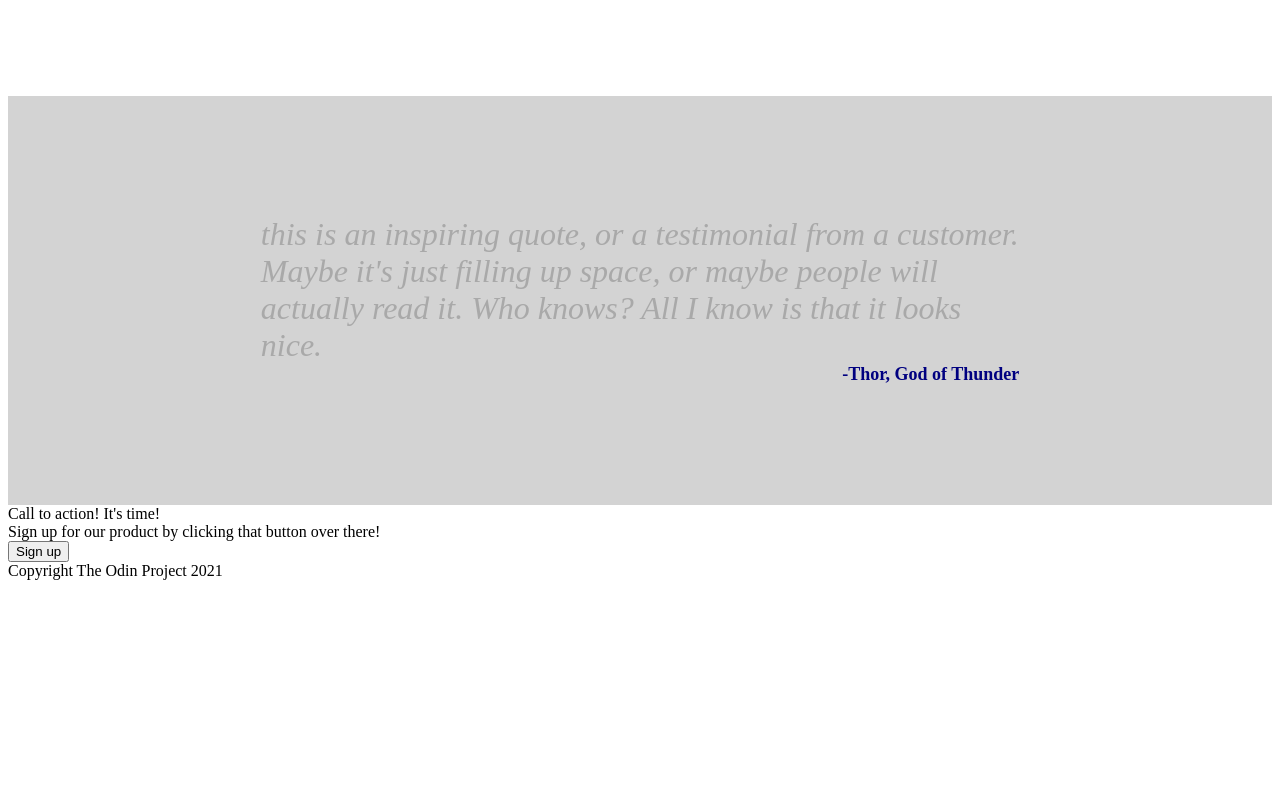
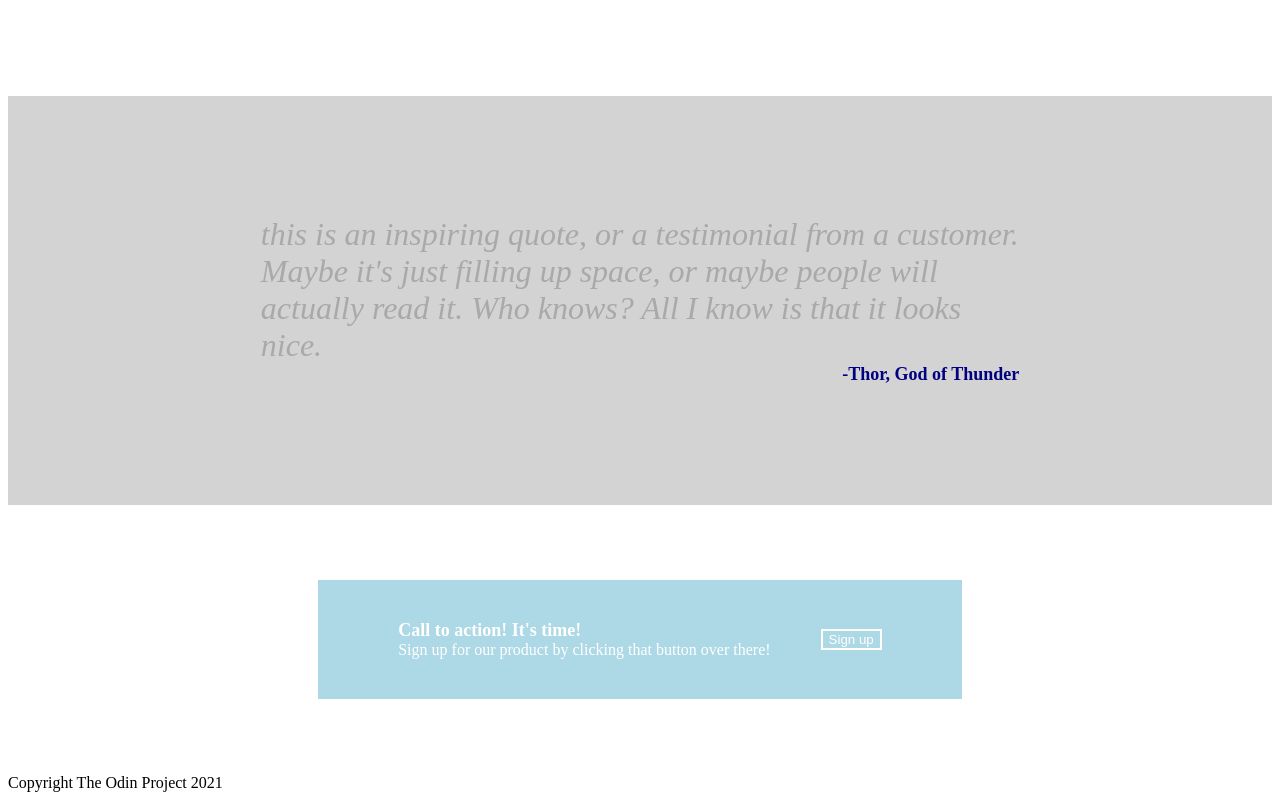
Before and after one commit to manielsen13/Odin-landing-page, a plain HTML site: page index.html in a window 1280 px wide. Shown: the part 960-1760 px from the top of the page. Before the commit the page ends 1548 px from the top, so only its background shows below. Drawn offline with Linux system fonts and the light colour scheme.

Commit message:
Section 4 Styling

```diff
--- a/styles.css
+++ b/styles.css
@@ -119,3 +119,41 @@
     color: navy;
     font-weight: 700;
 }
+
+/* Box/Section 4 Styling */
+
+.box4 {
+    background-color: white;
+    display: flex;
+    align-items: center;
+    justify-content: center;
+    padding: 75px;
+}
+
+.ctaPopUp {
+    display: flex;
+    color: white;
+    background-color: lightblue;
+    justify-content: center;
+    align-items: center;
+    gap: 50px;
+    padding: 80px;
+    padding-top: 40px;
+    padding-bottom: 40px;
+}
+
+.ctaHeader {
+    font-weight: 600;
+    font-size: 18px;
+}
+
+.ctaSubText {
+    font-size: 16px;
+}
+
+.ctaButton {
+    color: white;
+    background-color: lightblue;
+    border-color: white;
+    border-style: solid;
+}
```
